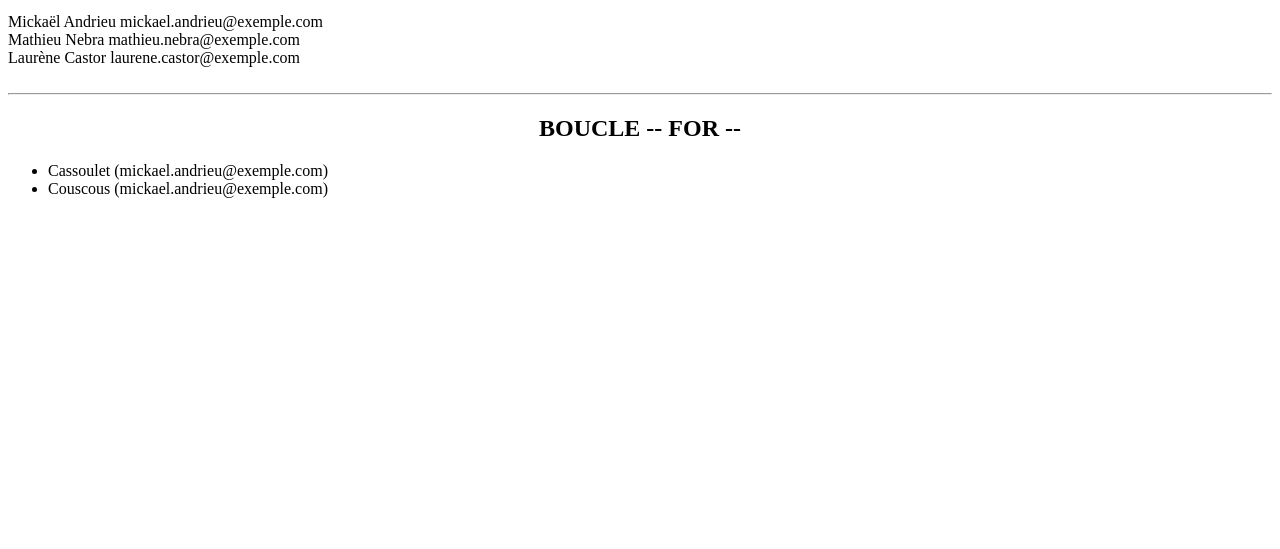
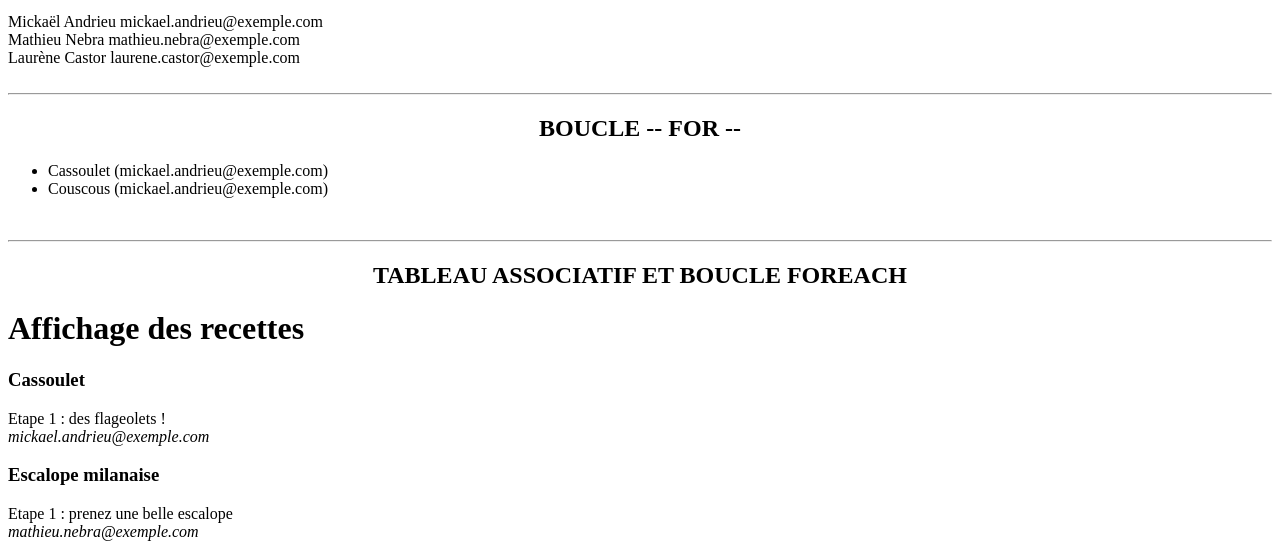
Before and after one commit to deso92/-crivez-votre-premier-script, a PHP site: page /formation_php.php in a window 1280 px wide. Shown: the part 692-1241 px from the top of the page. Before the commit the page ends 890 px from the top, so only its background shows below. Run offline with PHP 8.4, Linux system fonts and the light colour scheme.

Commit message:
Tableau associatif et boucle foreach

```diff
--- a/formation_php.php
+++ b/formation_php.php
@@ -131,5 +131,49 @@ $recipes = [
         <?php endfor; ?>
     </ul>
 
+    </br> <hr></hr>
+    <h2><center>TABLEAU ASSOCIATIF ET BOUCLE FOREACH</center></h2>
+
+    <?php
+
+    $recipes = [
+    [
+        'title' => 'Cassoulet',
+        'recipe' => 'Etape 1 : des flageolets !',
+        'author' => 'mickael.andrieu@exemple.com',
+        'is_enabled' => true,
+    ],
+    [
+        'title' => 'Couscous',
+        'recipe' => 'Etape 1 : de la semoule',
+        'author' => 'mickael.andrieu@exemple.com',
+        'is_enabled' => false,
+    ],
+    [
+        'title' => 'Escalope milanaise',
+        'recipe' => 'Etape 1 : prenez une belle escalope',
+        'author' => 'mathieu.nebra@exemple.com',
+        'is_enabled' => true,
+    ],
+  ];
+?>
+
+<div class="container">
+        <h1>Affichage des recettes</h1>
+        <!-- Boucle sur les recettes -->
+        <?php foreach($recipes as $recipe) : ?>
+            <!-- si la clé existe et a pour valeur "vrai", on affiche -->
+            <?php if (array_key_exists('is_enabled', $recipe) && $recipe['is_enabled'] == true): ?>
+
+                <article>
+                    <h3><?php echo $recipe['title']; ?></h3>
+                    <div><?php echo $recipe['recipe']; ?></div>
+                    <i><?php echo $recipe['author']; ?></i>
+                </article>
+
+            <?php endif; ?>
+        <?php endforeach ?>
+    </div>
+
     </body>
 </html>
```
